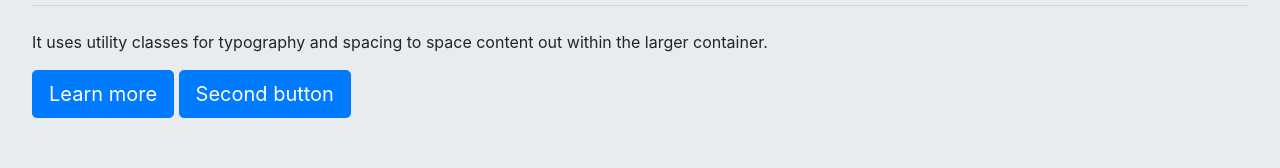
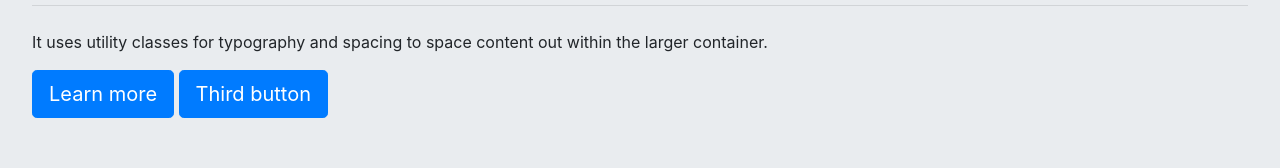
Before and after one commit to btconroy/practice_test, a website: page index.html in a window 1280 px wide. Shown: the part 188-356 px from the top of the page. Drawn offline with nearby package versions, Linux system fonts and the light colour scheme.

Commit message:
third burtton

```diff
--- a/index.html
+++ b/index.html
@@ -15,7 +15,7 @@
   <hr class="my-4">
   <p>It uses utility classes for typography and spacing to space content out within the larger container.</p>
   <a class="btn btn-primary btn-lg" href="#" role="button">Learn more</a>
-  <a class="btn btn-primary btn-lg" href="#" role="button">Second button</a>
+  <a class="btn btn-primary btn-lg" href="#" role="button">Third button</a>
 
 </div>
   <script src="https://code.jquery.com/jquery-3.3.1.slim.min.js" integrity="sha384-q8i/X+965DzO0rT7abK41JStQIAqVgRVzpbzo5smXKp4YfRvH+8abtTE1Pi6jizo" crossorigin="anonymous"></script>
```
